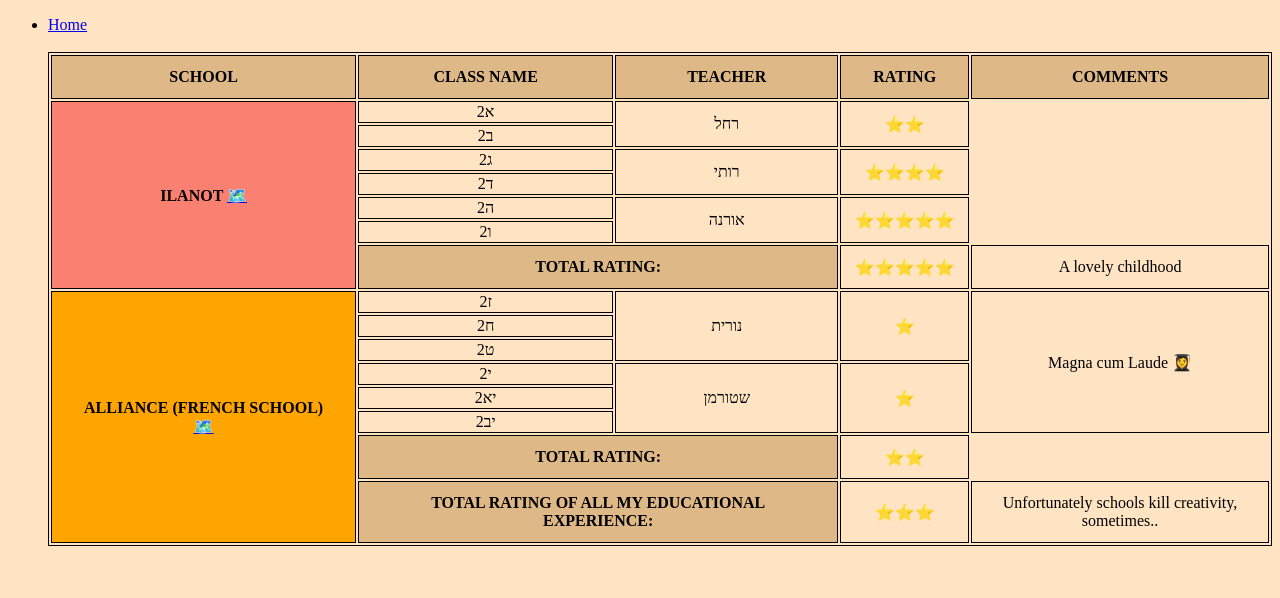
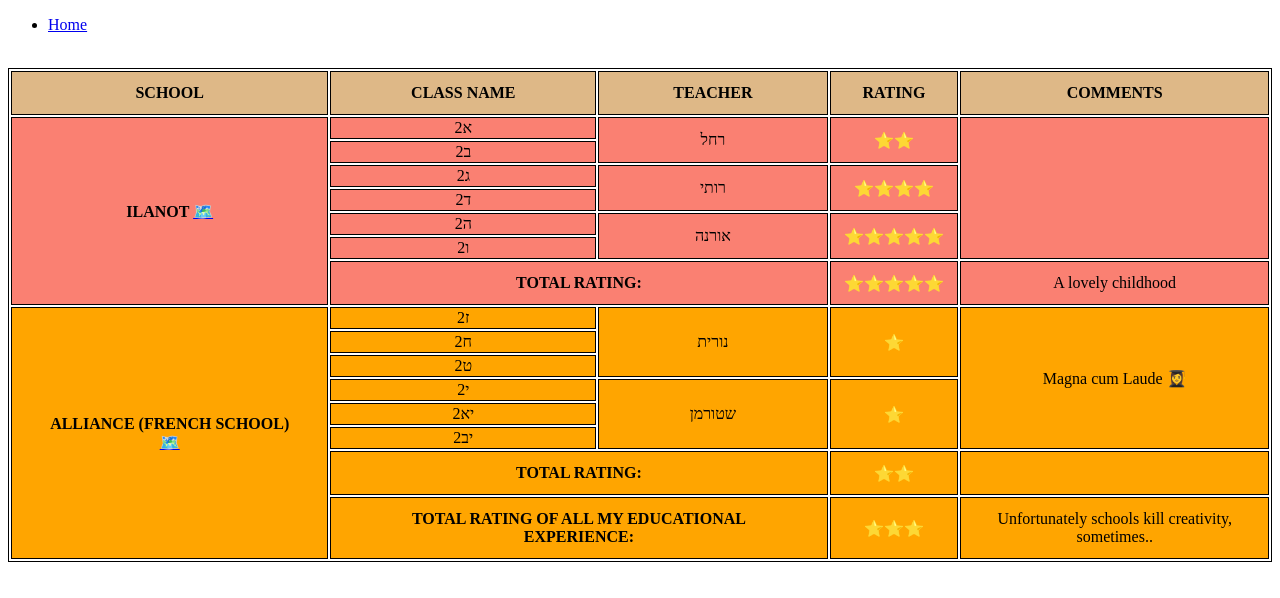
Before and after one commit to ShirWein/webdev-projects, a website: page schools.html in a window 1280 px wide. Drawn offline with Linux system fonts and the light colour scheme.

Commit message:
fix school table colors

```diff
--- a/schools.html
+++ b/schools.html
@@ -1,10 +1,12 @@
 <!DOCTYPE html>
 <html>
+<head>
+    <meta charset="UTF-8">
+    <title>Schools</title>
     <style>
         table, th, td {
             border:1px solid black;
-        text-align: center;
-}
+            text-align: center;}
 
         th {
             background-color: burlywood;
@@ -12,17 +14,24 @@
             text-transform: uppercase;
         }
 
+        #elemSchool tr > *{
+            background-color: salmon;
+        }
+
+        #highSchool tr *{
+            background-color:orange;
+        }
+
     </style>
-<head>
-    <meta charset="UTF-8">
-    <title>Schools</title>
 </head>
-<body style="background-color: bisque;">
-    <nav class = "menu">
+
+<body>
+
     <ul>
         <li>
             <a href="index.html">Home</a>
         </li>
+    </ul>
     <br/>
 
     <table>
@@ -35,17 +44,19 @@
                 <th>Comments</th>
             </tr>
         </thead>
-        <tbody>
+
+        <tbody id="elemSchool">
+
                 <tr>
-                <th rowspan="7" style="background-color: salmon;">Ilanot <a href="https://www.google.co.il/maps/place/Herzl+School+%D7%91%D7%99%D7%AA+%D7%A1%D7%A4%D7%A8+%D7%94%D7%A8%D7%A6%D7%9C%E2%80%AD/@32.7989689,34.9785835,17z/data=!3m1!4b1!4m5!3m4!1s0x151dbb0921245713:0xcf335d0f93498194!8m2!3d32.7989266!4d34.9807591?hl=en" target="_blank">🗺️</a></th>
+                    <th rowspan="7">Ilanot <a href="https://www.google.co.il/maps/place/Herzl+School+%D7%91%D7%99%D7%AA+%D7%A1%D7%A4%D7%A8+%D7%94%D7%A8%D7%A6%D7%9C%E2%80%AD/@32.7989689,34.9785835,17z/data=!3m1!4b1!4m5!3m4!1s0x151dbb0921245713:0xcf335d0f93498194!8m2!3d32.7989266!4d34.9807591?hl=en" target="_blank">🗺️</a></th>
                     <td>א2</td>
                     <td rowspan="2">רחל</td>
                     <td rowspan="2">⭐⭐</td>
+                    <td rowspan="6"></td>
                 </tr>
                 <tr>
                     <td>ב2</td>
                 </tr>
-
                 <tr>
                     <td>ג2</td>
                     <td rowspan="2">רותי</td>
@@ -68,9 +79,11 @@
                     <td>⭐⭐⭐⭐⭐</td>
                     <td>A lovely childhood</td>
                 </tr>
+        </tbody>
 
+        <tbody id="highSchool">
                 <tr>
-                <th rowspan="8" style="background-color: orange;">Alliance (French School) <a href="https://www.google.co.il/maps/search/%D7%90%D7%9C%D7%99%D7%90%D7%A0%D7%A1+%D7%A8%D7%9E%D7%AA+%D7%90%D7%91%D7%99%D7%91%E2%80%AD/@32.1072611,34.7938485,17z/data=!3m1!4b1?hl=en" target="_blank">🗺️</a></th>
+                    <th rowspan="8">Alliance (French School) <a href="https://www.google.co.il/maps/search/%D7%90%D7%9C%D7%99%D7%90%D7%A0%D7%A1+%D7%A8%D7%9E%D7%AA+%D7%90%D7%91%D7%99%D7%91%E2%80%AD/@32.1072611,34.7938485,17z/data=!3m1!4b1?hl=en" target="_blank">🗺️</a></th>
                     <td>ז2</td>
                     <td rowspan="3">נורית</td>
                     <td rowspan="3">⭐</td>
@@ -97,19 +110,14 @@
                 <tr>
                     <th colspan="2">Total Rating: </th>
                     <td>⭐⭐</td>
+                    <td></td>
                 </tr>
                 <tr>
                     <th colspan="2">Total Rating of All My Educational Experience:</th>
                     <td>⭐⭐⭐</td>
                     <td>Unfortunately schools kill creativity, sometimes..</td>
                 </tr>
-
-
-
         </tbody>
-
-
     </table>
-
 </body>
 </html>
```
Also changed, not shown: index.html (+1 -1 lines). Lines whose indentation alone changed are shown as unchanged.
